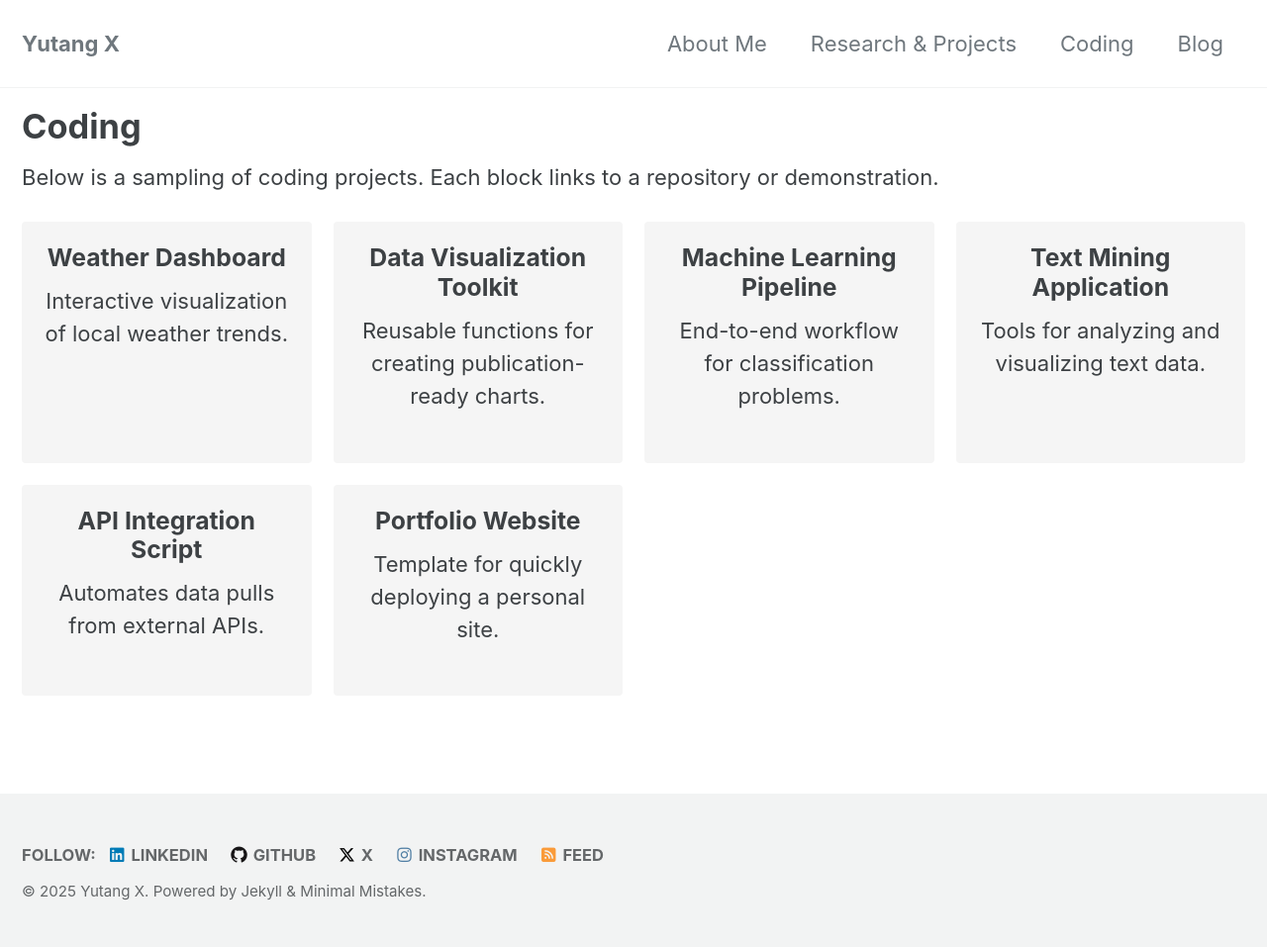
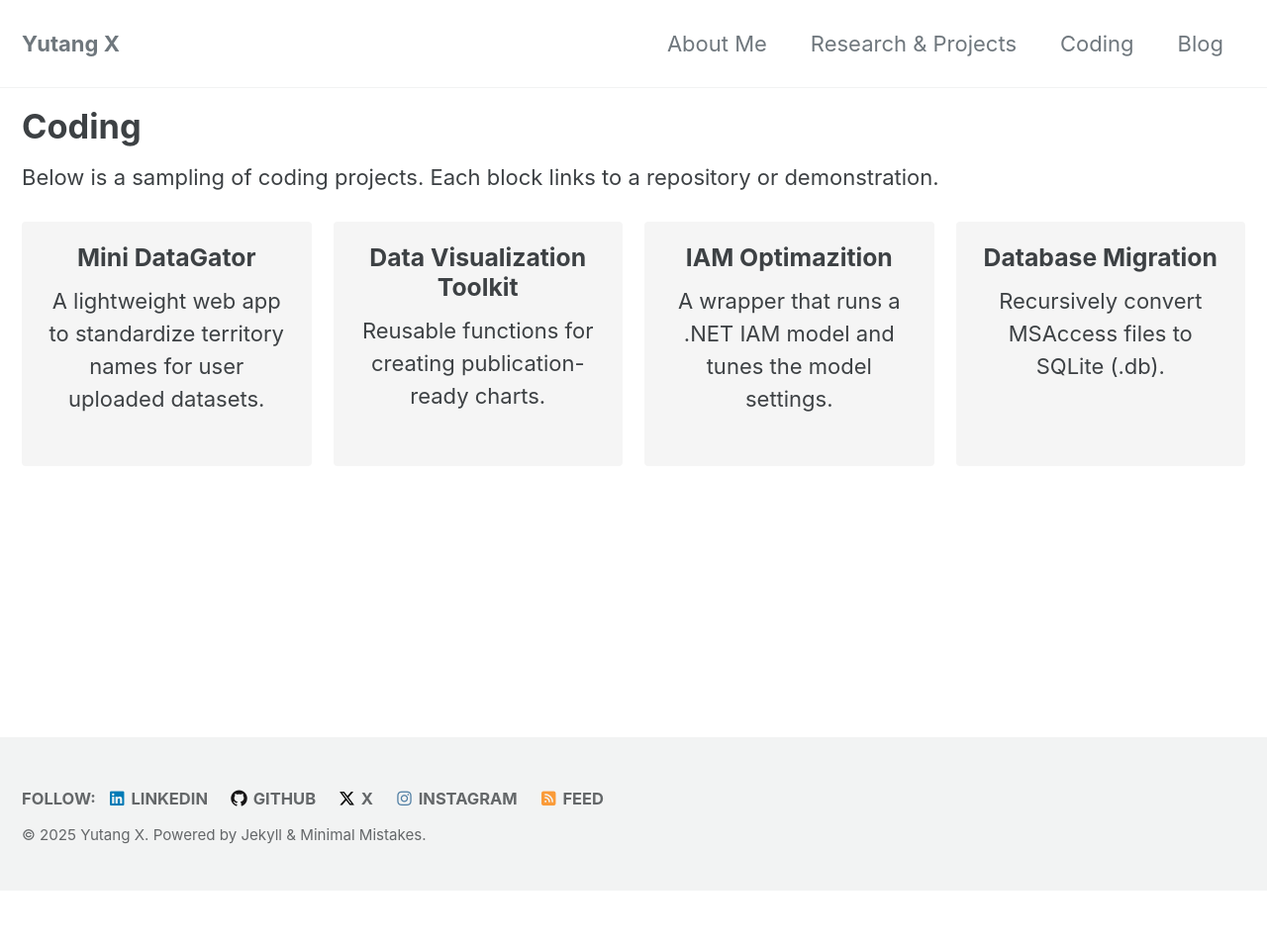
Before and after one commit to quciet/quciet.github.io, a Jekyll site: the page built from pages/coding.md, in a window 1280 px wide. Shown: the whole page at 99% size. Built offline with Jekyll 4.4.1, drawn with Linux system fonts in a browser that asks for light colours; cached includes are drawn as plain includes; after the commit the page ends 900 px from its top, so only the background shows below that.

Commit message:
some extra information and updates on my coding projects

```diff
--- a/pages/coding.md
+++ b/pages/coding.md
@@ -10,9 +10,9 @@ Below is a sampling of coding projects. Each block links to a repository or demo
 
 <div class="coding-grid">
   <div class="coding-project">
-    <a href="https://github.com/quciet">
-      <h3>Weather Dashboard</h3>
-      <p>Interactive visualization of local weather trends.</p>
+    <a href="https://github.com/quciet/datagator_flask_mongo">
+      <h3>Mini DataGator</h3>
+      <p>A lightweight web app to standardize territory names for user uploaded datasets.</p>
     </a>
   </div>
   <div class="coding-project">
@@ -22,27 +22,15 @@ Below is a sampling of coding projects. Each block links to a repository or demo
     </a>
   </div>
   <div class="coding-project">
-    <a href="https://github.com/quciet">
-      <h3>Machine Learning Pipeline</h3>
-      <p>End-to-end workflow for classification problems.</p>
+    <a href="https://github.com/PardeeCenterDU/BIGPOPA">
+      <h3>IAM Optimazition</h3>
+      <p>A wrapper that runs a .NET IAM model and tunes the model settings.</p>
     </a>
   </div>
   <div class="coding-project">
-    <a href="https://github.com/quciet">
-      <h3>Text Mining Application</h3>
-      <p>Tools for analyzing and visualizing text data.</p>
-    </a>
-  </div>
-  <div class="coding-project">
-    <a href="https://github.com/quciet">
-      <h3>API Integration Script</h3>
-      <p>Automates data pulls from external APIs.</p>
-    </a>
-  </div>
-  <div class="coding-project">
-    <a href="https://github.com/quciet">
-      <h3>Portfolio Website</h3>
-      <p>Template for quickly deploying a personal site.</p>
+    <a href="https://github.com/PardeeCenterDU/MDBtoSQLite">
+      <h3>Database Migration</h3>
+      <p>Recursively convert MSAccess files to SQLite (.db).</p>
     </a>
   </div>
 </div>
```
Also changed, not shown: _includes/about-content.md (+6 -4 lines), pages/research.md (+4 -0 lines).
